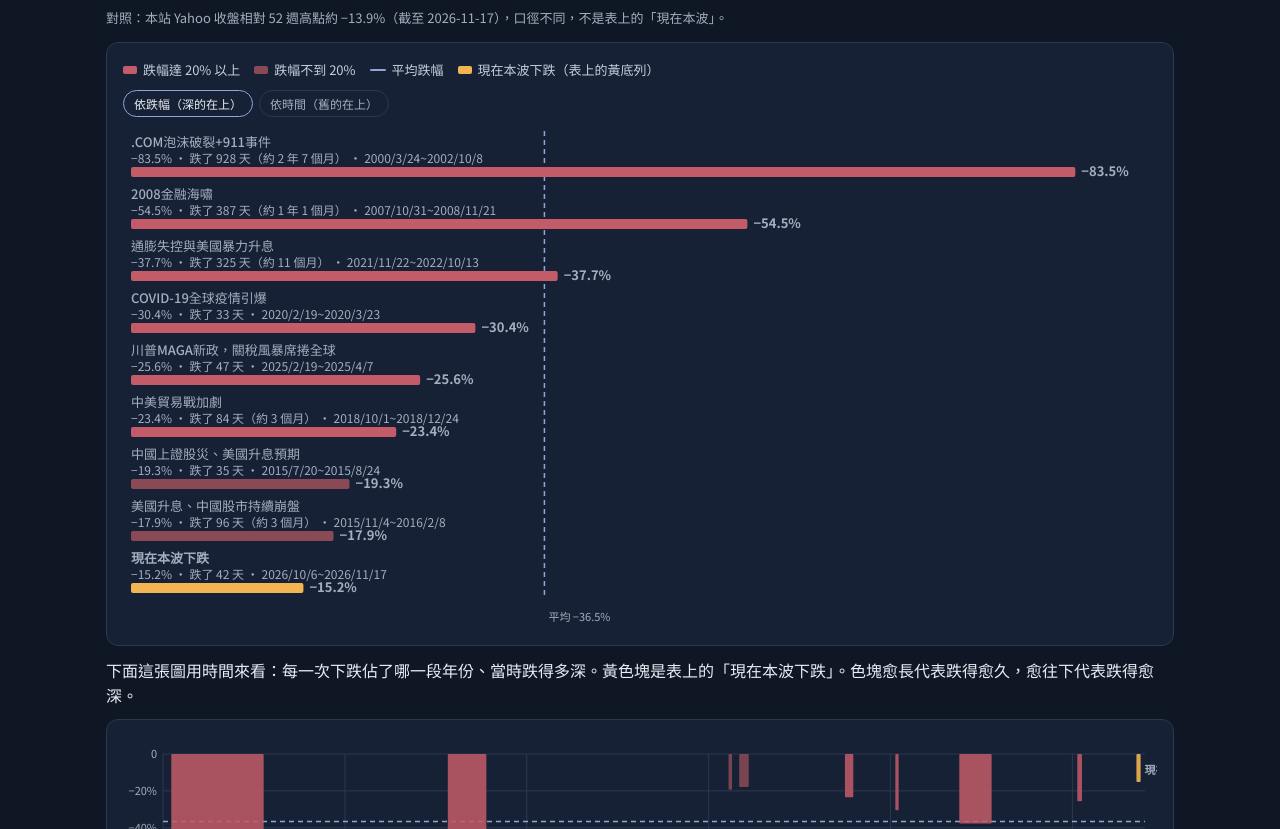
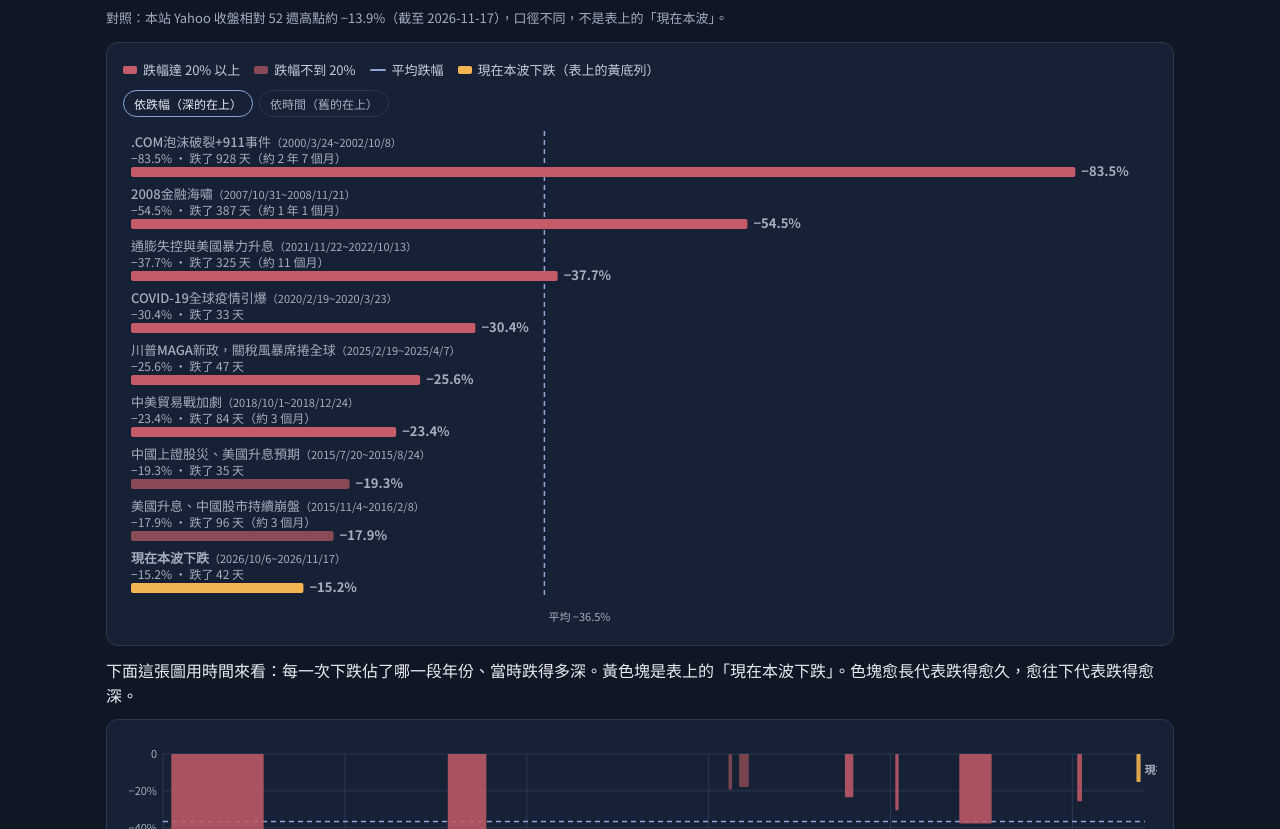
Before and after one commit to manolomoo/charity-poker-king, a plain HTML site: page trend/drawdowns/index.html in a window 1280 px wide. Shown: the part 723-1552 px from the top of the page. Drawn offline with Linux system fonts and the light colour scheme.

Commit message:
fix(trend): 歷史下跌段橫條圖把日期改寫在標題列
期間改放到事件名後的全形括號，字略小略淡；副標只留跌幅與跌了多久。黃底「現在本波下跌」列同樣處理。標題太長時換行。燈號規則未改。

```diff
--- a/trend/drawdowns/index.html
+++ b/trend/drawdowns/index.html
@@ -280,35 +280,68 @@ footer{border-top:3px double var(--edge);padding-top:18px;color:var(--muted);fon
     var barX0 = 8, barX1 = W - 8;
     var x = function(p){ return barX0 + (barX1-barX0) * (p / axisMin); }; // p negative
     var colBar = cssVar("--bar"), colSoft = cssVar("--bar-soft"), colNow = cssVar("--now"), colAvg = cssVar("--avg");
-    var maxSub = Math.max(120, W - barX0 - 8);
+    var maxTitle = Math.max(120, W - barX0 - 8);
 
-    function measure(s, size){
+    function measure(s, size, weight){
       try{
         if(!measure.ctx) measure.ctx = document.createElement("canvas").getContext("2d");
-        measure.ctx.font = "400 "+size+'px "Noto Sans TC","PingFang TC","Microsoft JhengHei",system-ui,sans-serif';
+        measure.ctx.font = (weight||"400")+" "+size+'px "Noto Sans TC","PingFang TC","Microsoft JhengHei",system-ui,sans-serif';
         return measure.ctx.measureText(s).width;
       }catch(err){
-        var w=0;
-        for(var i=0;i<s.length;i++) w += s.charCodeAt(i)>127 ? size : size*0.62;
+        var w=0, unit = (weight==="700"?size*1.05:size);
+        for(var i=0;i<s.length;i++) w += s.charCodeAt(i)>127 ? unit : unit*0.62;
         return w;
       }
     }
-    // 副標：跌幅、多久、期間。手機太窄時日期單獨一行。
-    function subLines(pctVal, days, period){
-      var head = pctSigned(pctVal) + " · " + dur(days);
-      var full = head + " · " + period;
-      if(measure(full, 12) <= maxSub) return [full];
-      return [head, period];
+    function wrapText(s, size, weight, maxW){
+      var lines=[], i=0;
+      while(i<s.length){
+        var j=i+1;
+        while(j<=s.length && measure(s.slice(i,j), size, weight)<=maxW) j++;
+        j--;
+        if(j<=i) j=i+1;
+        if(j<s.length){
+          var k=j;
+          while(k>i+1 && "，、。；, ".indexOf(s.charAt(k-1))<0) k--;
+          if(k>i+1) j=k;
+        }
+        lines.push(s.slice(i,j));
+        i=j;
+      }
+      return lines.length?lines:[s];
     }
-    function rowHFor(lines){ return lines.length>1 ? 68 : 52; }
+    // 標題：事件名（期間）；期間用全形括號、略小略淡。太長就自然換行。
+    function titleLines(name, period, weight){
+      var dateStr = "（" + period + "）";
+      var dateW = measure(dateStr, 11, "400");
+      var chunks = wrapText(name, 13, weight, maxTitle);
+      var last = chunks[chunks.length-1];
+      var lines = chunks.slice(0,-1).map(function(n){ return {name:n}; });
+      if(measure(last, 13, weight)+dateW <= maxTitle){
+        lines.push({name:last, date:dateStr});
+      } else {
+        lines.push({name:last});
+        lines.push({date:dateStr});
+      }
+      return lines;
+    }
+    function rowHFor(title){ return 52 + Math.max(0, title.length-1)*16; }
 
     var items = ev.map(function(e){
-      var lines = subLines(e.change_pct, e.calendar_days, e.period);
-      return {label:e.name, lines:lines, val:e.change_pct, color:e.severe?colBar:colSoft, isNow:false, h:rowHFor(lines)};
+      var title = titleLines(e.name, e.period, "500");
+      return {
+        title:title,
+        sub: pctSigned(e.change_pct) + " · " + dur(e.calendar_days),
+        val:e.change_pct, color:e.severe?colBar:colSoft, isNow:false, h:rowHFor(title)
+      };
     });
     if(hasNow){
-      var nLines = subLines(now.change_pct, now.calendar_days, now.period);
-      items.push({label:"現在本波下跌", lines:nLines, val:now.change_pct, color:colNow, isNow:true, h:rowHFor(nLines)});
+      var nTitle = titleLines("現在本波下跌", now.period, "700");
+      items.push({
+        title:nTitle,
+        sub: pctSigned(now.change_pct) + " · " + dur(now.calendar_days),
+        val:now.change_pct, color:colNow, isNow:true, h:rowHFor(nTitle)
+      });
     }
     var rowsH = 0;
     items.forEach(function(it){ rowsH += it.h; });
@@ -321,14 +354,20 @@ footer{border-top:3px double var(--edge);padding-top:18px;color:var(--muted);fon
     svg.appendChild(el("text", {x:Math.min(W-4, xa+4), y:H-8, "font-size":11, fill:colAvg}, "平均 "+pctSigned(ix.avg_pct)));
 
     function row(y, it){
-      svg.appendChild(el("text", {x:barX0, y:y+14, "font-size":13, fill:"#e8edf5", "font-weight": it.isNow?"700":"500"}, it.label));
-      var t = el("text", {x:barX0, y:y+30, "font-size":12, fill:"#a3aec0"});
-      it.lines.forEach(function(line, j){
-        t.appendChild(el("tspan", {x:barX0, dy: j===0 ? 0 : 14}, line));
+      var t = el("text", {x:barX0, y:y+14, "font-size":13, fill:"#e8edf5", "font-weight": it.isNow?"700":"500"});
+      it.title.forEach(function(line, j){
+        if(line.name){
+          t.appendChild(el("tspan", {x:barX0, dy: j===0?0:16}, line.name));
+          if(line.date) t.appendChild(el("tspan", {"font-size":"11", fill:"#a3aec0", "font-weight":"400"}, line.date));
+        } else if(line.date){
+          t.appendChild(el("tspan", {x:barX0, dy: j===0?0:16, "font-size":"11", fill:"#a3aec0", "font-weight":"400"}, line.date));
+        }
       });
       svg.appendChild(t);
+      var subY = y + 30 + Math.max(0, it.title.length-1)*16;
+      svg.appendChild(el("text", {x:barX0, y:subY, "font-size":12, fill:"#a3aec0"}, it.sub));
       var w = Math.max(2, x(it.val) - barX0);
-      var h = 10, yy = y + 20 + it.lines.length*14;
+      var h = 10, yy = subY + 4;
       svg.appendChild(el("rect", {x:barX0, y:yy, width:w, height:h, rx:2, fill:it.color}));
       var lx = barX0 + w + 6;
       var anchor = "start";
```
Also changed, not shown: 2 other files.
